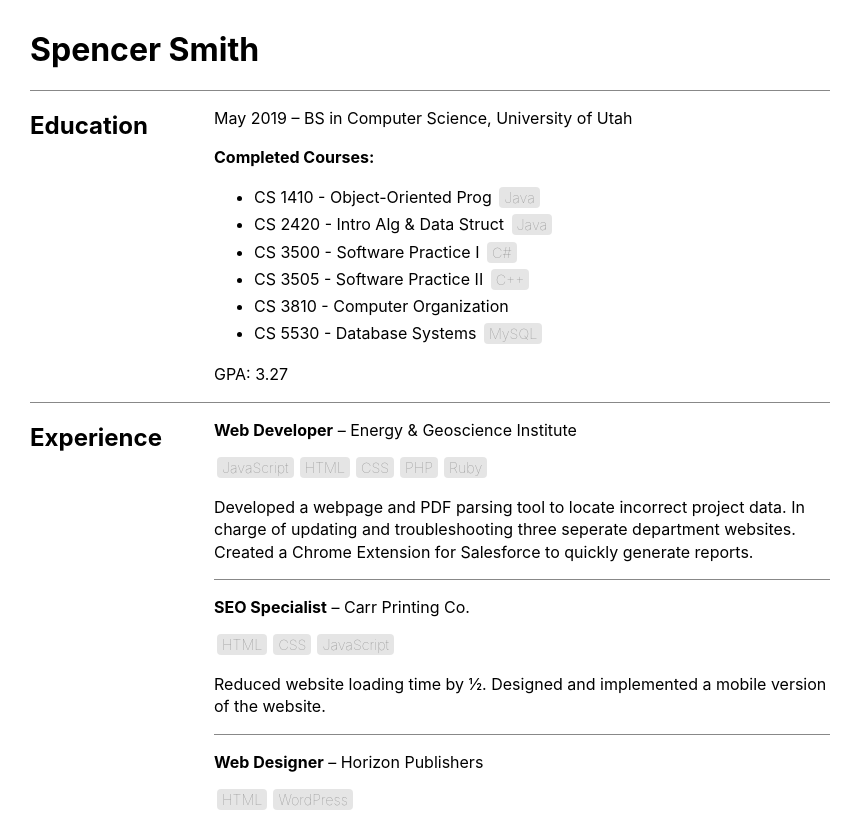
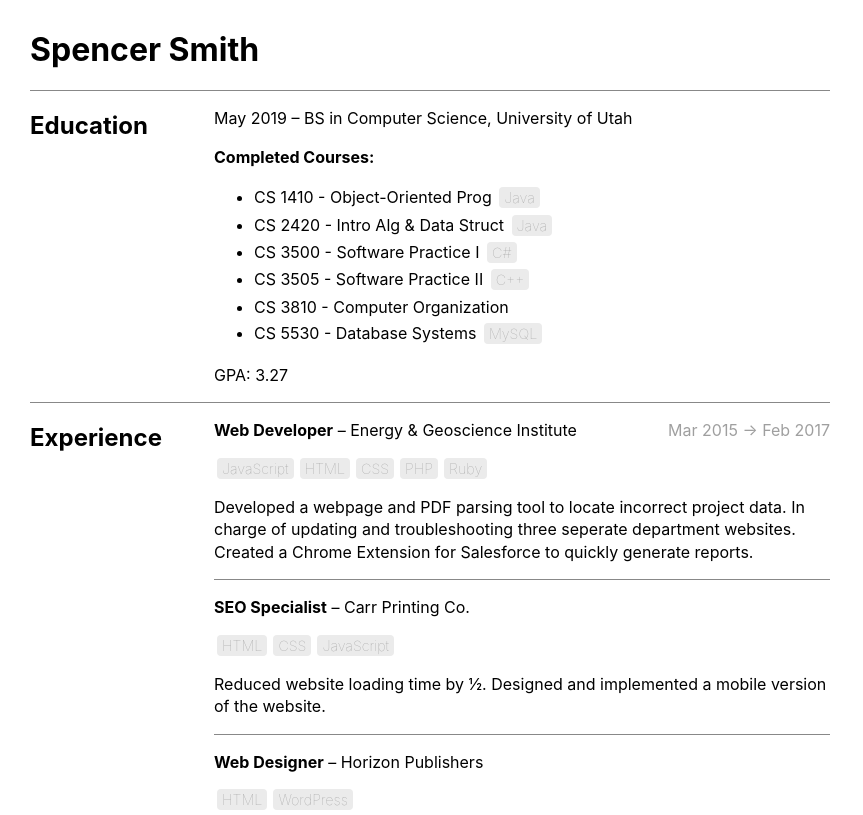
Before and after one commit to dotspencer/resume, a plain HTML site: page index.html in a window 1280 px wide. Shown: the top 815 px of the page, without its empty margins (0-863 px from the left). Drawn offline with Linux system fonts and the light colour scheme.

Commit message:
Adding dates

```diff
--- a/index.html
+++ b/index.html
@@ -21,6 +21,7 @@
   <section>
     <h2>Experience</h2>
     <div class="details">
+      <p class="date">Mar 2015 &rarr; Feb 2017</p>
       <p><b>Web Developer</b> &ndash; Energy &amp; Geoscience Institute</p>
       <p><t>JavaScript</t><t>HTML</t><t>CSS</t><t>PHP</t><t>Ruby</t></p>
       <p>Developed a webpage and PDF parsing tool to locate incorrect project data. In charge of updating and troubleshooting three seperate department websites. Created a Chrome Extension for Salesforce to quickly generate reports.</p>
--- a/scss/style.scss
+++ b/scss/style.scss
@@ -11,7 +11,7 @@ p{
   line-height: 1.4rem;
 }
 li{
-  line-height: 1.7rem;
+  line-height: 1.65rem;
 }
 
 $border: 1px solid $gray;
@@ -45,6 +45,17 @@ span.tag {
   border-radius: 4px;
   padding: 2px 5px;
   margin: 0 3px;
+  opacity: .8;
+  cursor: default;
+  transition: opacity .15s;
+  &:hover{
+    opacity: 1;
+  }
+}
+p.date{
+  float: right;
+  color: $gray;
+  opacity: .8;
 }
 hr {
   border: none;
```
Also changed, not shown: css/style.css, 1 other file.
